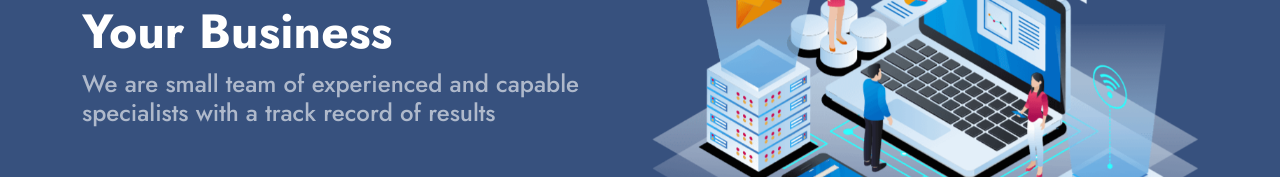
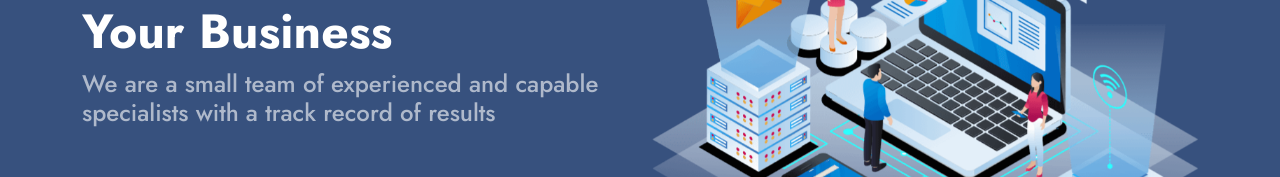
Before and after one commit to dortman/dortman.github.io, a plain HTML site: page index.html in a window 1280 px wide. Shown: the part 266-443 px from the top of the page. Drawn offline with nearby package versions, Linux system fonts and the light colour scheme.

Commit message:
Fixing error

```diff
--- a/index.html
+++ b/index.html
@@ -65,7 +65,7 @@
         <div class="col-lg-6 d-flex flex-column justify-content-center pt-4 pt-lg-0 order-2 order-lg-1"
           data-aos="fade-up" data-aos-delay="200">
           <h1>Better IT Solutions For Your Business</h1>
-          <h2>We are small team of experienced and capable specialists with a track record of results</h2>
+          <h2>We are a small team of experienced and capable specialists with a track record of results</h2>
           <div class="d-flex justify-content-center justify-content-lg-start">
             <a href="#about" class="btn-get-started scrollto">Get Started</a>
           </div>
```
